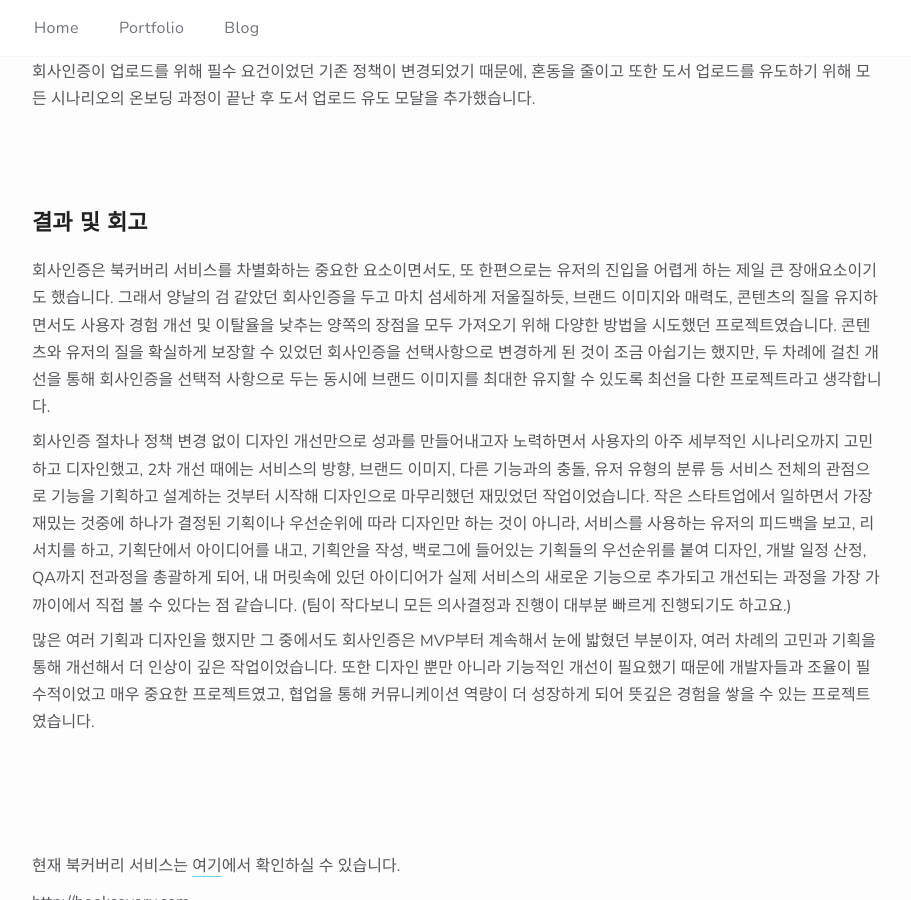
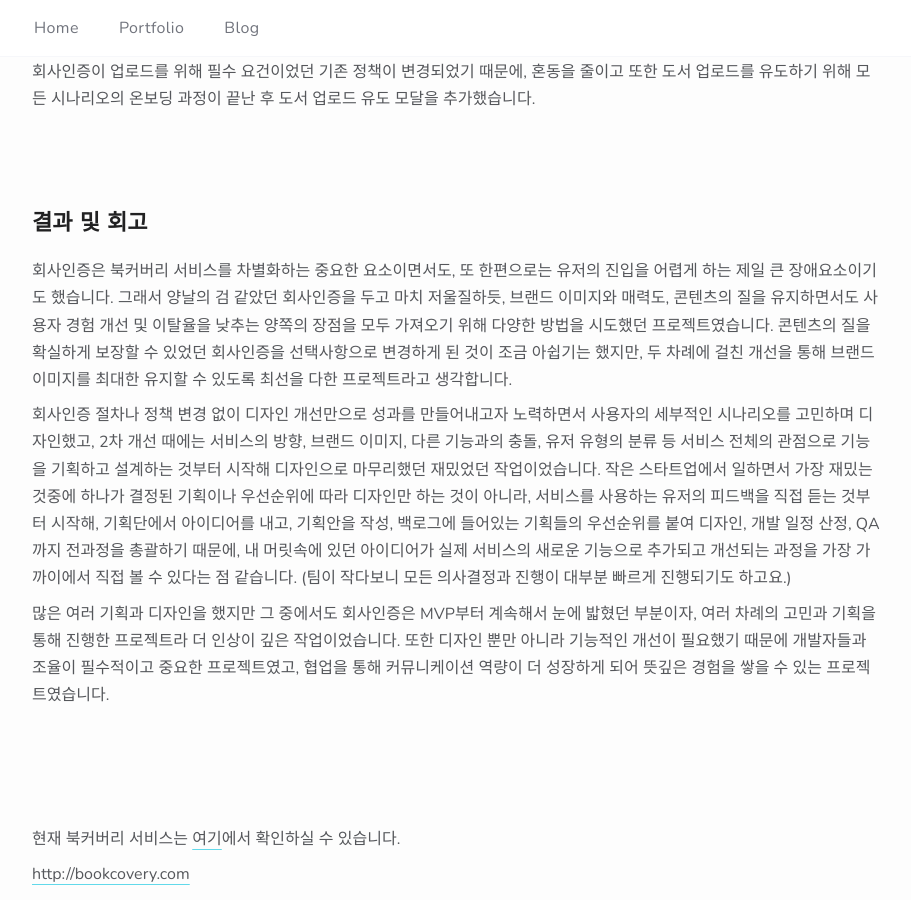
Before and after one commit to junethirty/junethirty.github.io, a Jekyll site: the page built from _portfolio/01_bookcovery.com.markdown, in a window 1280 px wide and 900 px high, scrolled down 12282 px. Shown: the whole window, without its empty margins (182-1093 px from the left). Built offline with Jekyll 4.4.1, drawn with Linux system fonts in a browser that asks for light colours; nearby versions of some CDN libraries.

Commit message:
minor changes

```diff
--- a/_portfolio/01_bookcovery.com.markdown
+++ b/_portfolio/01_bookcovery.com.markdown
@@ -264,11 +264,11 @@ role: <strong>Role&#58;</strong> 프로덕트 디자이너 (User Reasearch, User
 
 ### 결과 및 회고
 
-회사인증은 북커버리 서비스를 차별화하는 중요한 요소이면서도, 또 한편으로는 유저의 진입을 어렵게 하는 제일 큰 장애요소이기도 했습니다. 그래서 양날의 검 같았던 회사인증을 두고 마치 섬세하게 저울질하듯, 브랜드 이미지와 매력도, 콘텐츠의 질을 유지하면서도 사용자 경험 개선 및 이탈율을 낮추는 양쪽의 장점을 모두 가져오기 위해 다양한 방법을 시도했던 프로젝트였습니다. 콘텐츠와 유저의 질을 확실하게 보장할 수 있었던 회사인증을 선택사항으로 변경하게 된 것이 조금 아쉽기는 했지만, 두 차례에 걸친 개선을 통해 회사인증을 선택적 사항으로 두는 동시에 브랜드 이미지를 최대한 유지할 수 있도록 최선을 다한 프로젝트라고 생각합니다.
+회사인증은 북커버리 서비스를 차별화하는 중요한 요소이면서도, 또 한편으로는 유저의 진입을 어렵게 하는 제일 큰 장애요소이기도 했습니다. 그래서 양날의 검 같았던 회사인증을 두고 마치 저울질하듯, 브랜드 이미지와 매력도, 콘텐츠의 질을 유지하면서도 사용자 경험 개선 및 이탈율을 낮추는 양쪽의 장점을 모두 가져오기 위해 다양한 방법을 시도했던 프로젝트였습니다. 콘텐츠의 질을 확실하게 보장할 수 있었던 회사인증을 선택사항으로 변경하게 된 것이 조금 아쉽기는 했지만, 두 차례에 걸친 개선을 통해 브랜드 이미지를 최대한 유지할 수 있도록 최선을 다한 프로젝트라고 생각합니다.
 
-회사인증 절차나 정책 변경 없이 디자인 개선만으로 성과를 만들어내고자 노력하면서 사용자의 아주 세부적인 시나리오까지 고민하고 디자인했고, 2차 개선 때에는 서비스의 방향, 브랜드 이미지, 다른 기능과의 충돌, 유저 유형의 분류 등 서비스 전체의 관점으로 기능을 기획하고 설계하는 것부터 시작해 디자인으로 마무리했던 재밌었던 작업이었습니다. 작은 스타트업에서 일하면서 가장 재밌는 것중에 하나가 결정된 기획이나 우선순위에 따라 디자인만 하는 것이 아니라, 서비스를 사용하는 유저의 피드백을 보고, 리서치를 하고, 기획단에서 아이디어를 내고, 기획안을 작성, 백로그에 들어있는 기획들의 우선순위를 붙여 디자인, 개발 일정 산정, QA까지 전과정을 총괄하게 되어, 내 머릿속에 있던 아이디어가 실제 서비스의 새로운 기능으로 추가되고 개선되는 과정을 가장 가까이에서 직접 볼 수 있다는 점 같습니다. (팀이 작다보니 모든 의사결정과 진행이 대부분 빠르게 진행되기도 하고요.)
+회사인증 절차나 정책 변경 없이 디자인 개선만으로 성과를 만들어내고자 노력하면서 사용자의 세부적인 시나리오를 고민하며 디자인했고, 2차 개선 때에는 서비스의 방향, 브랜드 이미지, 다른 기능과의 충돌, 유저 유형의 분류 등 서비스 전체의 관점으로 기능을 기획하고 설계하는 것부터 시작해 디자인으로 마무리했던 재밌었던 작업이었습니다. 작은 스타트업에서 일하면서 가장 재밌는 것중에 하나가 결정된 기획이나 우선순위에 따라 디자인만 하는 것이 아니라, 서비스를 사용하는 유저의 피드백을 직접 듣는 것부터 시작해, 기획단에서 아이디어를 내고, 기획안을 작성, 백로그에 들어있는 기획들의 우선순위를 붙여 디자인, 개발 일정 산정, QA까지 전과정을 총괄하기 때문에, 내 머릿속에 있던 아이디어가 실제 서비스의 새로운 기능으로 추가되고 개선되는 과정을 가장 가까이에서 직접 볼 수 있다는 점 같습니다. (팀이 작다보니 모든 의사결정과 진행이 대부분 빠르게 진행되기도 하고요.)
 
-많은 여러 기획과 디자인을 했지만 그 중에서도 회사인증은 MVP부터 계속해서 눈에 밟혔던 부분이자, 여러 차례의 고민과 기획을 통해 개선해서 더 인상이 깊은 작업이었습니다. 또한 디자인 뿐만 아니라 기능적인 개선이 필요했기 때문에 개발자들과 조율이 필수적이었고 매우 중요한 프로젝트였고, 협업을 통해 커뮤니케이션 역량이 더 성장하게 되어 뜻깊은 경험을 쌓을 수 있는 프로젝트였습니다.
+많은 여러 기획과 디자인을 했지만 그 중에서도 회사인증은 MVP부터 계속해서 눈에 밟혔던 부분이자, 여러 차례의 고민과 기획을 통해 진행한 프로젝트라 더 인상이 깊은 작업이었습니다. 또한 디자인 뿐만 아니라 기능적인 개선이 필요했기 때문에 개발자들과 조율이 필수적이고 중요한 프로젝트였고, 협업을 통해 커뮤니케이션 역량이 더 성장하게 되어 뜻깊은 경험을 쌓을 수 있는 프로젝트였습니다.
 
 
 
```
